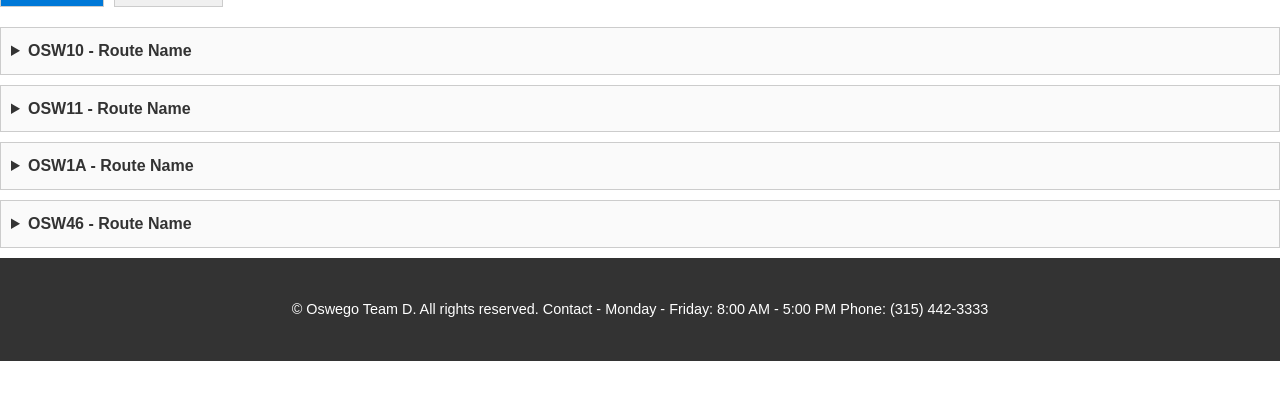
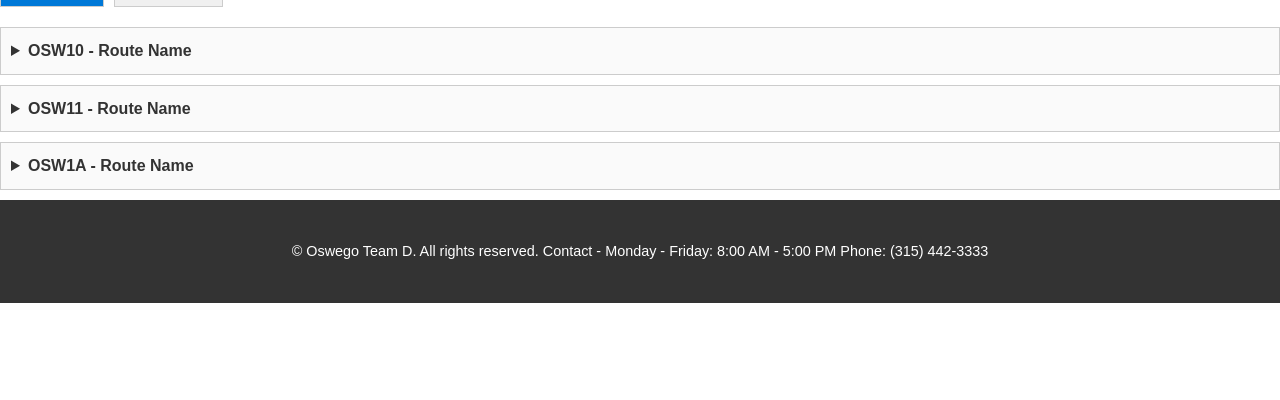
Before and after one commit to Lightsumo89/Centro-Bus-Predictor---CSC-380-Project, a Flask app: page /frontend/routes.html in a window 1280 px wide. Shown: the part 198-598 px from the top of the page. Run offline with Flask 3, Linux system fonts and the light colour scheme.

Commit message:
Update routes.html

```diff
--- a/templates/routes.html
+++ b/templates/routes.html
@@ -52,17 +52,10 @@
       <summary>OSW1A - Route Name</summary>
       <p><a href="routes/OSW-City.pdf" target="_blank">Open Schedule (PDF)</a></p>
     </details>
-    <details>
-      <summary>OSW46 - Route Name</summary>
-      <p><a href="routes/Osw46.pdf" target="_blank">Open Schedule (PDF)</a></p>
-    </details>
+
   </div>
 
   <div class="tab-content" id="syracuse">
-    <details>
-      <summary>SY48 - Route Name</summary>
-      <p><a href="routes/sy-48.pdf" target="_blank">Open Schedule (PDF)</a></p>
-    </details>
     <details>
       <summary>SY74 - Route Name</summary>
       <p><a href="routes/Sy-74.pdf" target="_blank">Open Schedule (PDF)</a></p>
```
